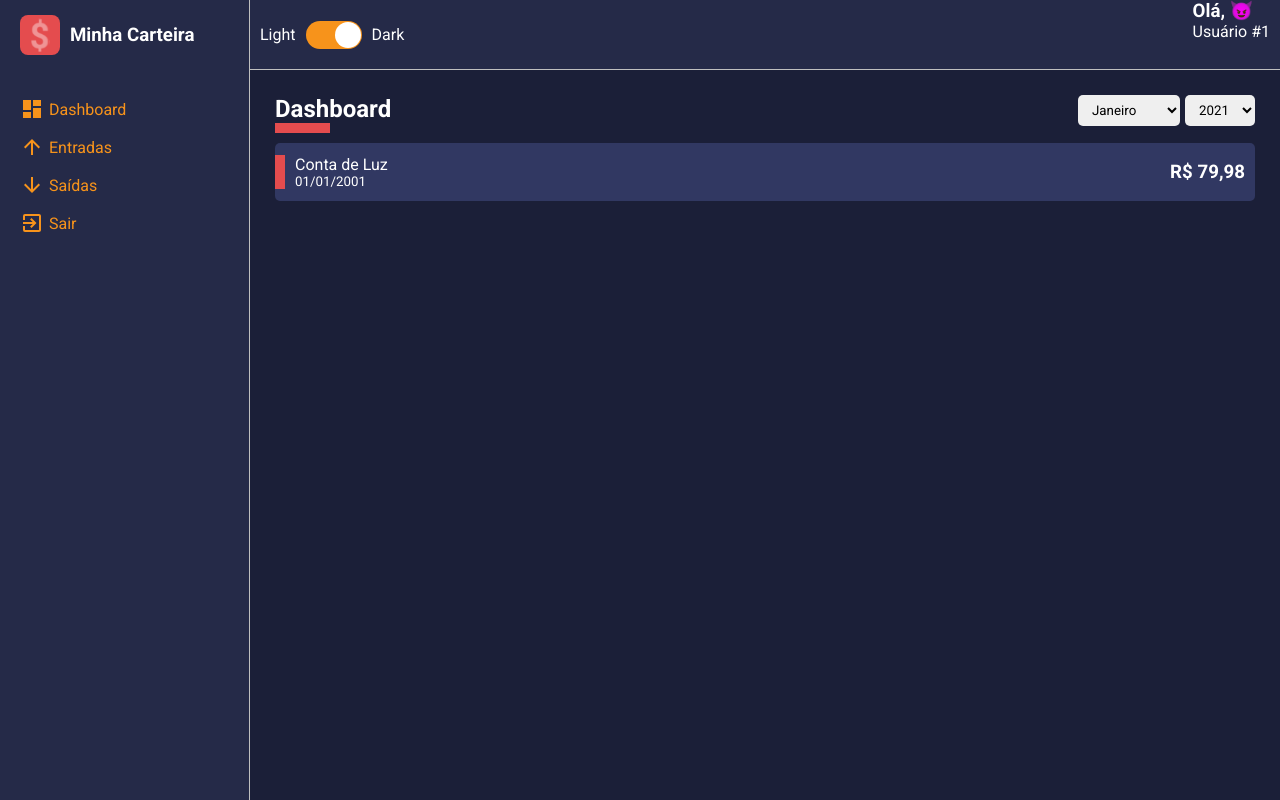
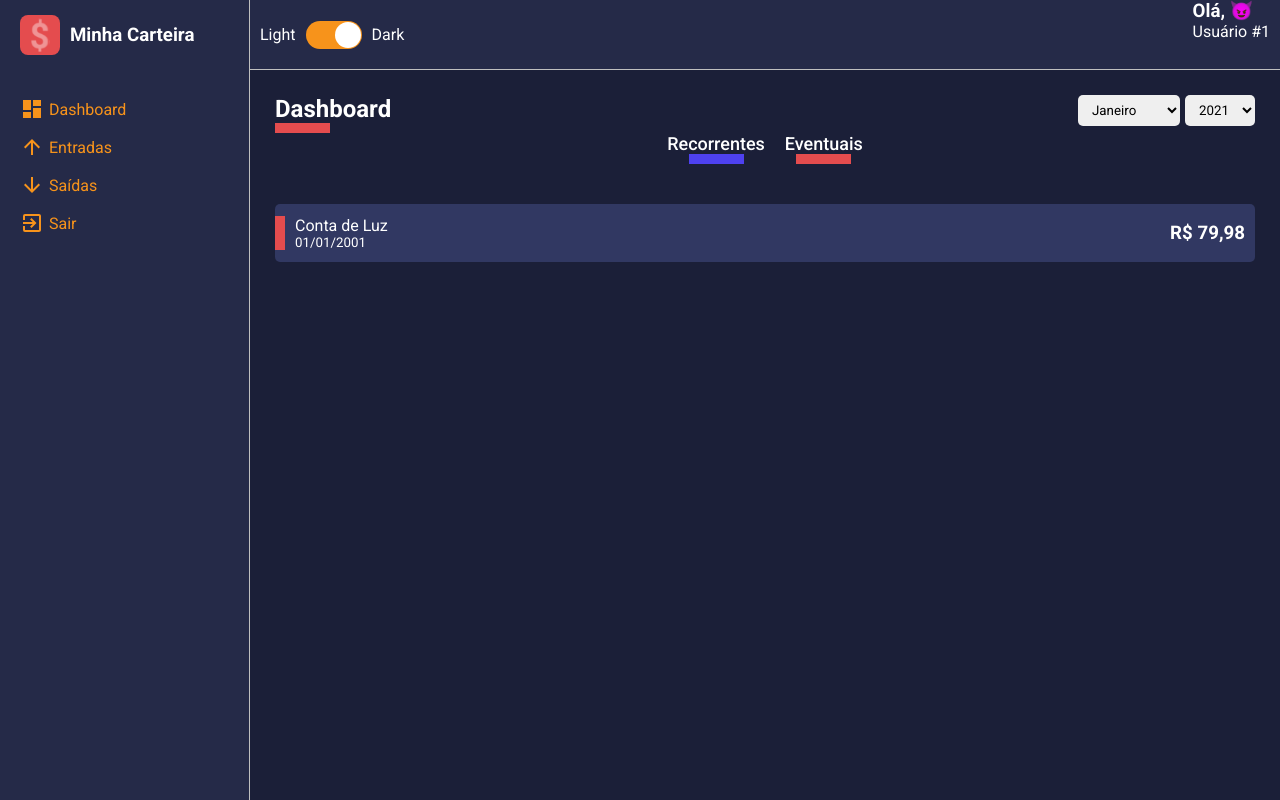
Before and after one commit to EduBergantini/didactic-spoon, a React (Create React App) app: page / in a window 1280 px wide. Built offline with nearby package versions, Linux system fonts and the light colour scheme.

Commit message:
feat: include button filters to the list

```diff
--- a/src/pages/list/index.tsx
+++ b/src/pages/list/index.tsx
@@ -2,7 +2,7 @@ import React from "react"
 import ContentHeader from "../../components/content-header";
 import HistoryCard from "../../components/history-card";
 import SelectInput from "../../components/select-input";
-import { ListContainer, ListContent } from "./styles";
+import { ListContainer, FilterContainer, ListContent } from "./styles";
 
 const Dashboard: React.FC = () => {
     const months = [
@@ -25,7 +25,7 @@ const Dashboard: React.FC = () => {
         {value: 2020, label: "2020"},
         {value: 2019, label: "2019"},
         {value: 2018, label: "2018"},
-    ]
+    ];
 
     return (
         <ListContainer>
@@ -33,6 +33,10 @@ const Dashboard: React.FC = () => {
                 <SelectInput options={months}/>
                 <SelectInput options={years}/>
             </ContentHeader>
+            <FilterContainer>
+                <button type="button" className="tag-filter tag-filter-recurrent">Recorrentes</button>
+                <button type="button" className="tag-filter tag-filter-eventual">Eventuais</button>
+            </FilterContainer>
             <ListContent>
                 <HistoryCard tagColor="#e44c4e" title="Conta de Luz" subtitle="01/01/2001" amount="R$ 79,98" />
             </ListContent>
--- a/src/pages/list/styles.ts
+++ b/src/pages/list/styles.ts
@@ -2,3 +2,36 @@ import styled from "styled-components";
 
 export const ListContainer = styled.div``;
 export const ListContent = styled.div``;
+export const FilterContainer = styled.div`
+    width: 100%;
+    display: flex;
+    justify-content: center;
+
+    .tag-filter {
+        font-size: 18px;
+        font-weight: 500;
+        background: none;
+        color: ${props => props.theme.colors.white};
+        margin: 0 10px 30px;
+        transition: opacity .3s;
+
+        &:hover {
+            opacity: .7;
+        }
+    }
+    .tag-filter-eventual::after {
+        content: '';
+        display: block;
+        width: 55px;
+        margin: 0 auto;
+        border-bottom: 10px solid ${props => props.theme.colors.warning};
+    }
+    .tag-filter-recurrent::after {
+        content: '';
+        display: block;
+        width: 55px;
+        margin: 0 auto;
+        border-bottom: 10px solid ${props => props.theme.colors.success};
+
+    }
+`;
```
